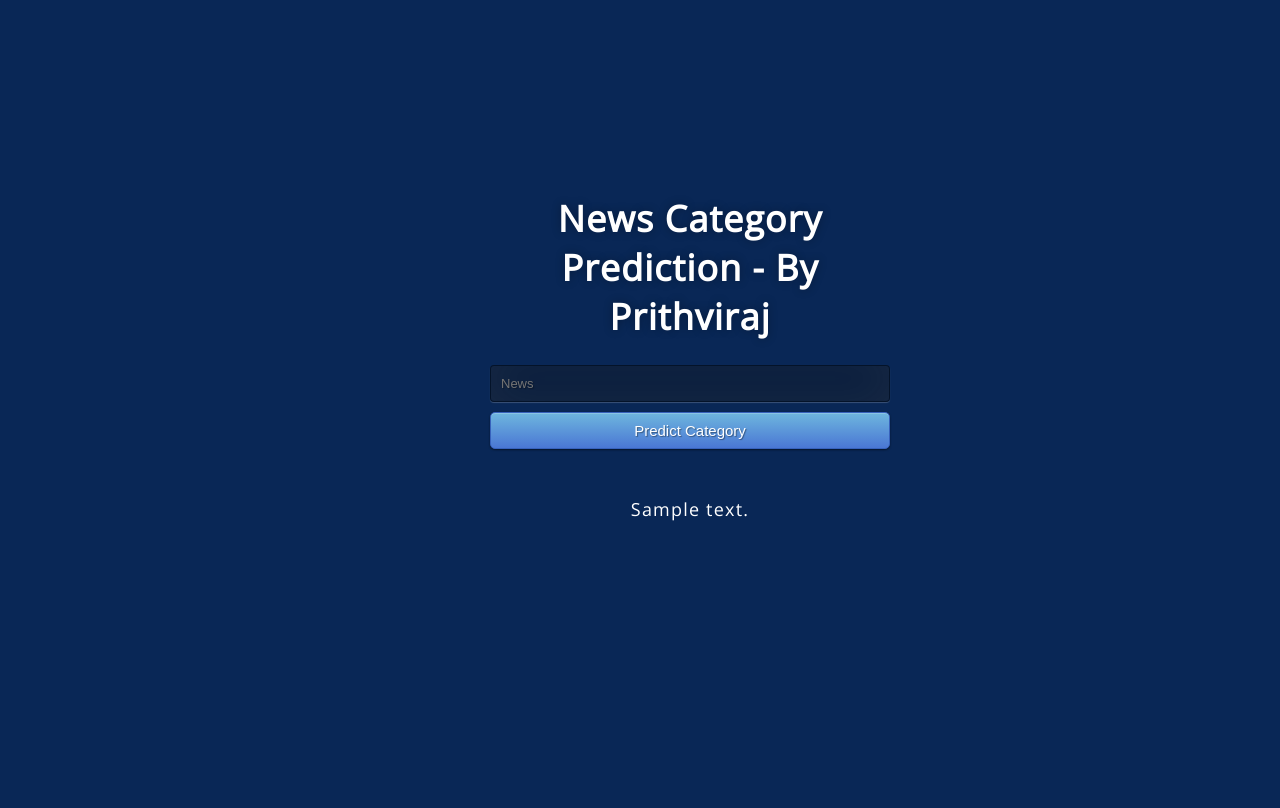
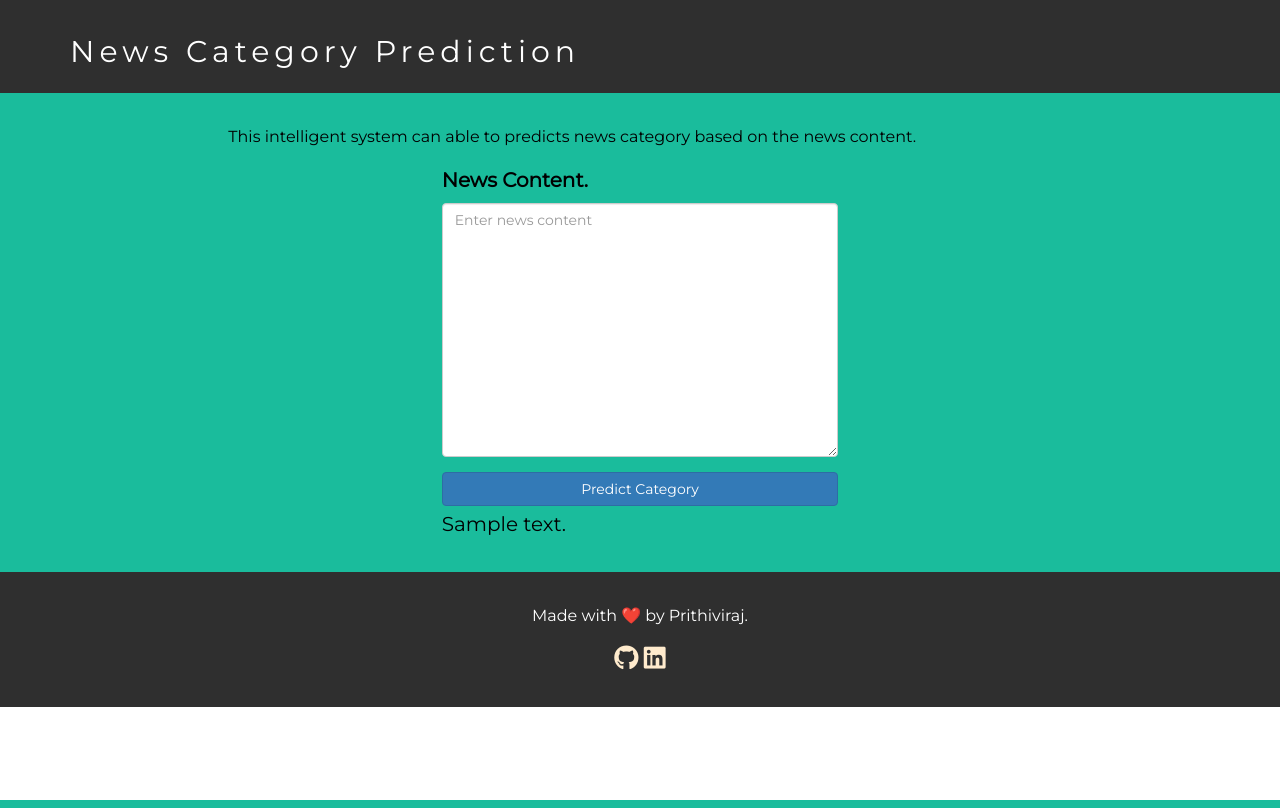
Before and after one commit to pck196/NEWS_Classifi, a Flask app: template templates/index.html in a window 1280 px wide. Run offline with Flask 2, Linux system fonts and the light colour scheme; the template is opened without the code that fills it: most values are stand-ins (such as "Sample title", 1, 10 or a date in 2020); parts of the project's set-up code (start-up, migrations or seed data) failed here and were passed over; some libraries are stand-ins or nearby versions.

Commit message:
updated index.html file

```diff
--- a/templates/index.html
+++ b/templates/index.html
@@ -1,35 +1,113 @@
+
 <!DOCTYPE html>
-<html >
-<!--From https://codepen.io/frytyler/pen/EGdtg-->
+<html lang="en">
 <head>
-  <meta charset="UTF-8">
+
   <title>News Classification</title>
-  <link href='https://fonts.googleapis.com/css?family=Pacifico' rel='stylesheet' type='text/css'>
-<link href='https://fonts.googleapis.com/css?family=Arimo' rel='stylesheet' type='text/css'>
-<link href='https://fonts.googleapis.com/css?family=Hind:300' rel='stylesheet' type='text/css'>
-<link href='https://fonts.googleapis.com/css?family=Open+Sans+Condensed:300' rel='stylesheet' type='text/css'>
-<link rel="stylesheet" href="{{ url_for('static', filename='css/style.css') }}">
+  <meta charset="utf-8">
+  <meta name="viewport" content="width=device-width, initial-scale=1">
+  <link rel="stylesheet" href="https://maxcdn.bootstrapcdn.com/bootstrap/3.4.1/css/bootstrap.min.css">
+  <link href="https://fonts.googleapis.com/css?family=Montserrat" rel="stylesheet">
+  <script src="https://ajax.googleapis.com/ajax/libs/jquery/3.5.1/jquery.min.js"></script>
+  <script src="https://maxcdn.bootstrapcdn.com/bootstrap/3.4.1/js/bootstrap.min.js"></script>
+  <script src="https://kit.fontawesome.com/5f3f547070.js" crossorigin="anonymous"></script>
+  <style>
+  body {
+    font: 20px Montserrat, sans-serif;
+    line-height: 1.8;
+    color: #f5f6f7;
+  }
+  p {font-size: 16px;}
+  .margin {margin-bottom: 45px;}
+  .bg-1 {
+    background-color: #1abc9c; /* Green */
+    color: black;
+    text-align: left;
 
+  }
+  .bg-2 {
+    background-color: #474e5d; /* Dark Blue */
+    color: #ffffff;
+  }
+  .bg-3 {
+    background-color: #ffffff; /* White */
+    color: #555555;
+  }
+  .bg-4 {
+    background-color: #2f2f2f; /* Black Gray */
+    color: #fff;
+  }
+  .container-fluid {
+    padding-top: 30px;
+    padding-bottom: 30px;
+  }
+  .navbar {
+    padding-top: 15px;
+    padding-bottom: 15px;
+    border: 0;
+    border-radius: 0;
+    margin-bottom: 0;
+    font-size: 12px;
+    letter-spacing: 5px;
+  }
+  .navbar-nav  li a:hover {
+    color: #1abc9c !important;
+  }
+  </style>
 </head>
+<body>
 
-<body>
- <div class="login">
-	<h1>News Category Prediction - By Prithviraj</h1>
+<!-- Navbar -->
+<nav class="navbar navbar-default bg-4">
+  <div class="container">
+    <div class="navbar-header">
 
-     <!-- Main Input For Receiving Query to our ML -->
-    <form action="{{ url_for('predict')}}"method="post">
+      <h2>News Category Prediction</h2>
+    </div>
 
-        <input type="text" name="test_score" placeholder="News" required="required" />
+  </div>
+</nav>
 
-        <button type="submit" class="btn btn-primary btn-block btn-large">Predict Category</button>
-    </form>
+<!-- First Container -->
+<div class="container-fluid bg-1 text-center">
+  <div class="row">
+    <div class="col-md-2"></div>
+    <div class="col-md-8"><p>This intelligent system can able to predicts news category based on the news content.</p></div>
+    <div class="col-md-2"></div>
+  </div>
+  <div class="row">
+    <div class="col-md-4"></div>
+    <div class="col-md-4">
+  <form action="{{ url_for('predict')}}"method="post">
+    <div class="form-group">
+      <label for="tv">News Content.</label>
+      <textarea class="form-control"  name="news" id="news" rows="12" placeholder="Enter news content" required="required"></textarea>
+      <!-- <input type="text" class="form-control" name="news" id="news" placeholder="News content" required="required"> -->
+    </div>
 
-   <br>
-   <br>
-   {{ prediction_text }}
+    <!-- <button type="submit" class="btn btn-primary">Submit</button> -->
+    <button type="submit" class="btn btn-primary btn-block btn-large">Predict Category</button>
+  </form>
+  {{ prediction_text }}
+</div>
+<div class="col-md-4"></div>
+</div>
+</div>
 
- </div>
 
+
+
+
+<!-- Footer -->
+<footer class="container-fluid bg-4 text-center">
+  <p class='footer-description'>Made with ❤️ by Prithiviraj.</p>
+  <div class="contact" >
+    <a target="_blank" href=""><i class="fab fa-github fa-lg contact-icon" style="color:blanchedalmond !important"></i></a>
+    <a target="_blank" href=""><i class="fab fa-linkedin fa-lg contact-icon" style="color:blanchedalmond !important"></i></a>
+</div>
+
+
+</footer>
 
 </body>
 </html>
```
Also changed, not shown: readme.md.
